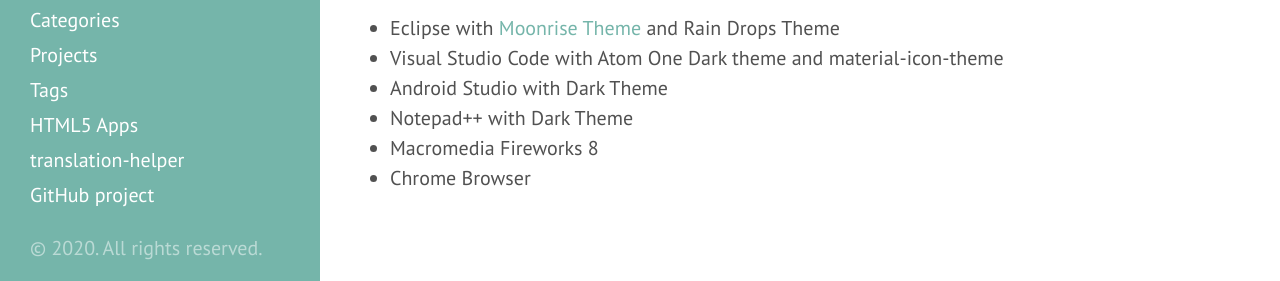
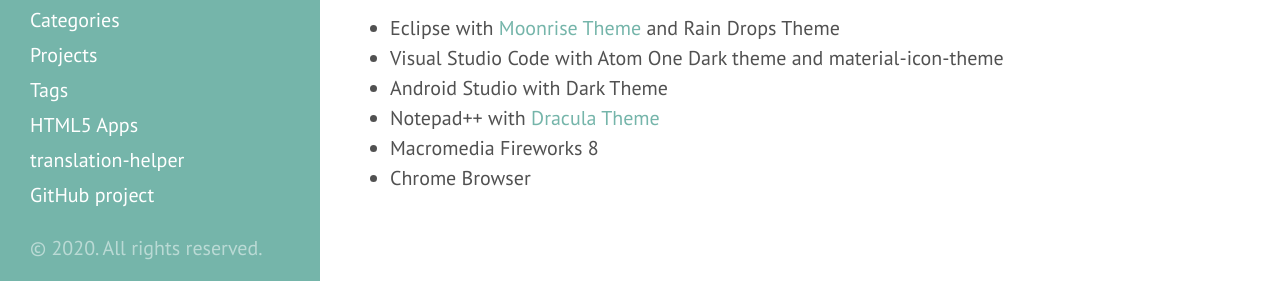
Before and after one commit to midhunhk/midhunhk.github.io, a Jekyll site: the page built from about.md, in a window 1280 px wide and 1302 px high. Shown: the part 999-1280 px from the top of the window. Built offline with Jekyll 4.4.1, drawn with Linux system fonts in a browser that asks for light colours.

Commit message:
Update about.md

```diff
--- a/about.md
+++ b/about.md
@@ -31,6 +31,6 @@
  - Eclipse with [Moonrise Theme](https://github.com/guari/eclipse-ui-theme) and Rain Drops Theme
  - Visual Studio Code with Atom One Dark theme and material-icon-theme
  - Android Studio with Dark Theme
- - Notepad++ with Dark Theme
+ - Notepad++ with [Dracula Theme](https://draculatheme.com/notepad-plus-plus/)
  - Macromedia Fireworks 8
  - Chrome Browser
```
